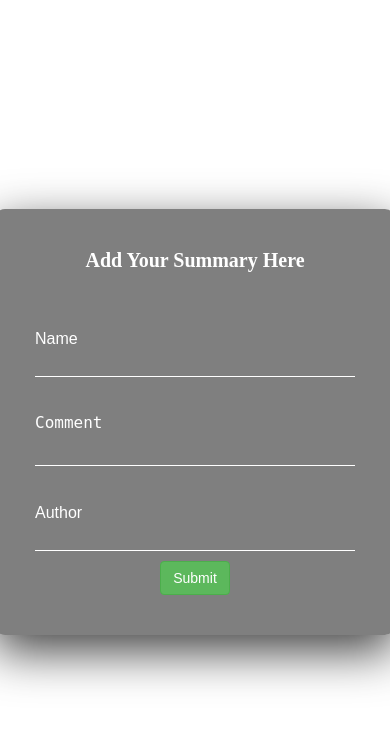
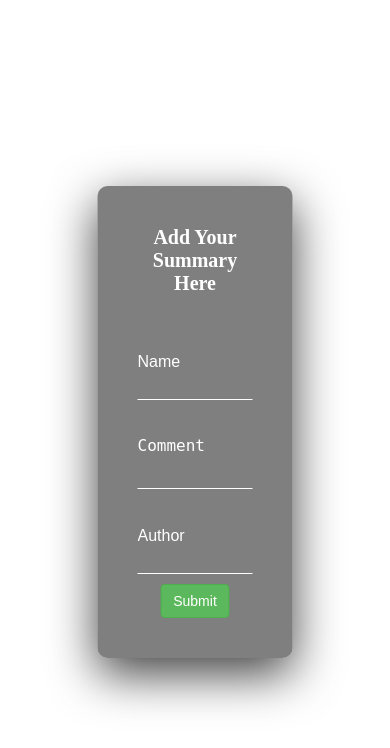
Before and after one commit to balogun14/summary, a Django app: page /vrform/ in a window 390 px wide. Shown: the top 748 px of the page. Run offline with Django 4.2, Linux system fonts and the light colour scheme.

Commit message:
i made the form responsive

```diff
--- a/summarynotes/templates/summarynotes/vrform.html
+++ b/summarynotes/templates/summarynotes/vrform.html
@@ -137,6 +137,13 @@
     textarea {
       resize: none;
     }
+    @media only screen and (max-width: 768px) {
+      .form-summary{
+        margin-right: auto;
+        margin-left: auto;
+        width: auto;
+      }
+    }
   </style>
   <body>
     <div class="container text-center form-summary">
```
